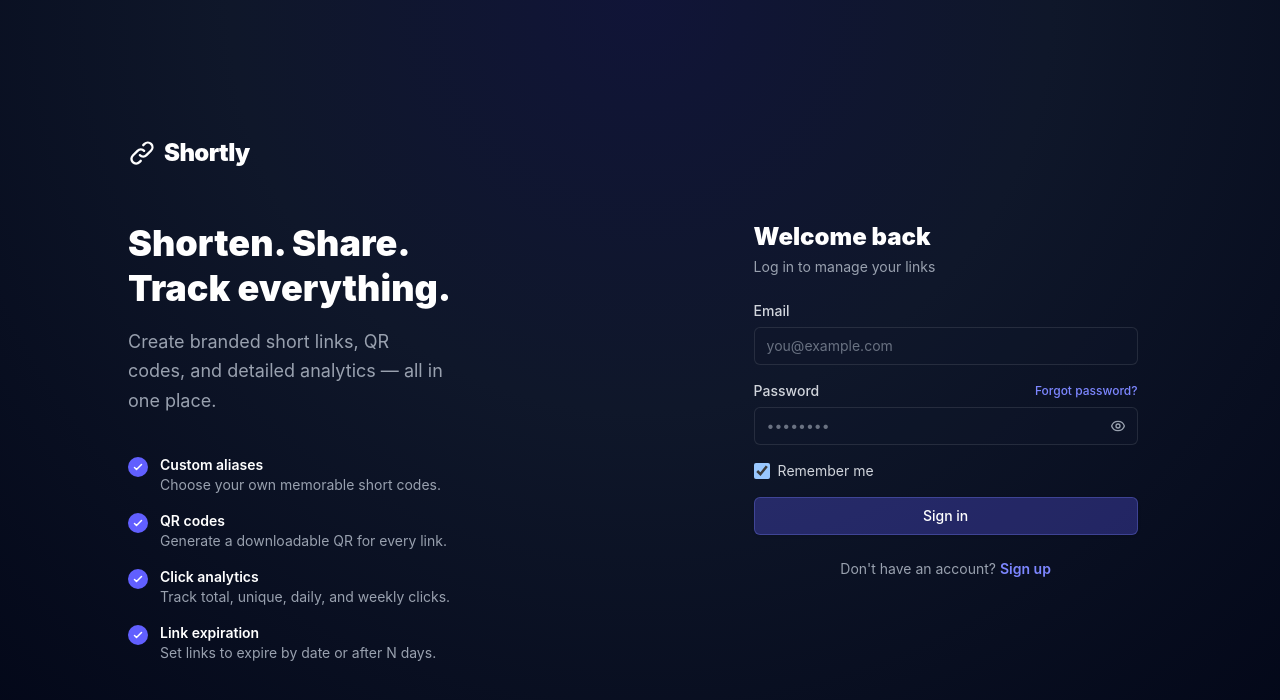
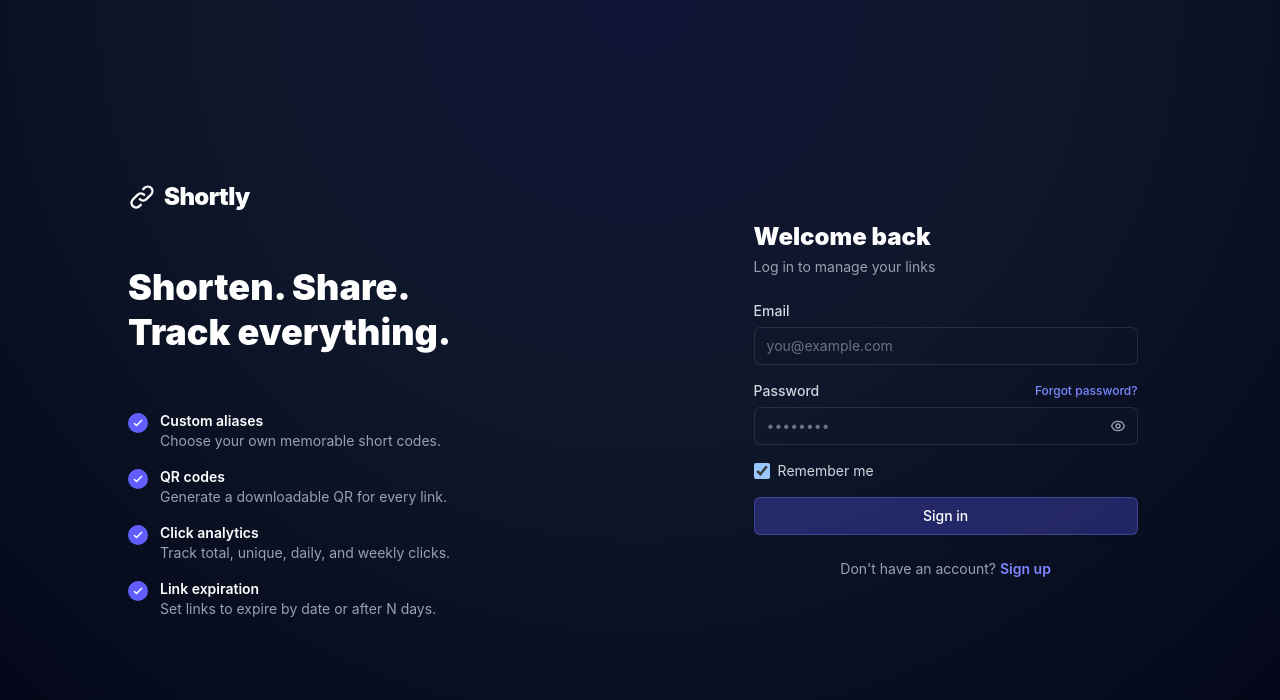
Before and after one commit to deba608/url_shortner, a React (Vite) app in the folder frontend/: page /login in a window 1280 px wide. Shown: the top 700 px of the page. Built offline with nearby package versions, Linux system fonts and the light colour scheme; no server answers.

Commit message:
feat: create reusable AuthCard component for authentication pages

```diff
--- a/frontend/src/components/AuthCard.jsx
+++ b/frontend/src/components/AuthCard.jsx
@@ -12,9 +12,7 @@ export default function AuthCard({ title, subtitle, children, footer }) {
             <h2 className="text-4xl font-black leading-tight mb-4 text-white">
               Shorten. Share.<br />Track everything.
             </h2>
-            <p className="text-gray-400 text-lg leading-relaxed max-w-xs">
-              Create branded short links, QR codes, and detailed analytics — all in one place.
-            </p>
+
             <ul className="mt-10 flex flex-col gap-4 max-w-sm">
               {[
                 ["Custom aliases", "Choose your own memorable short codes."],
```
